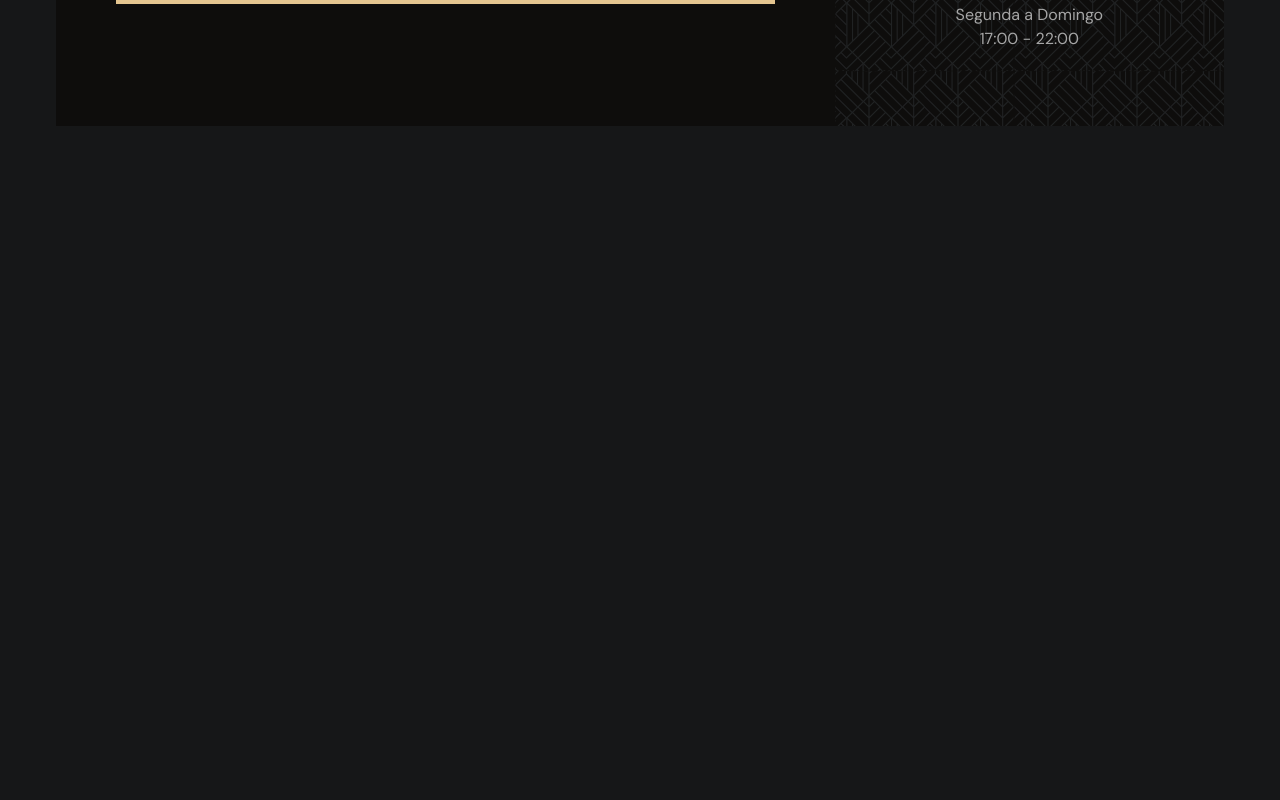
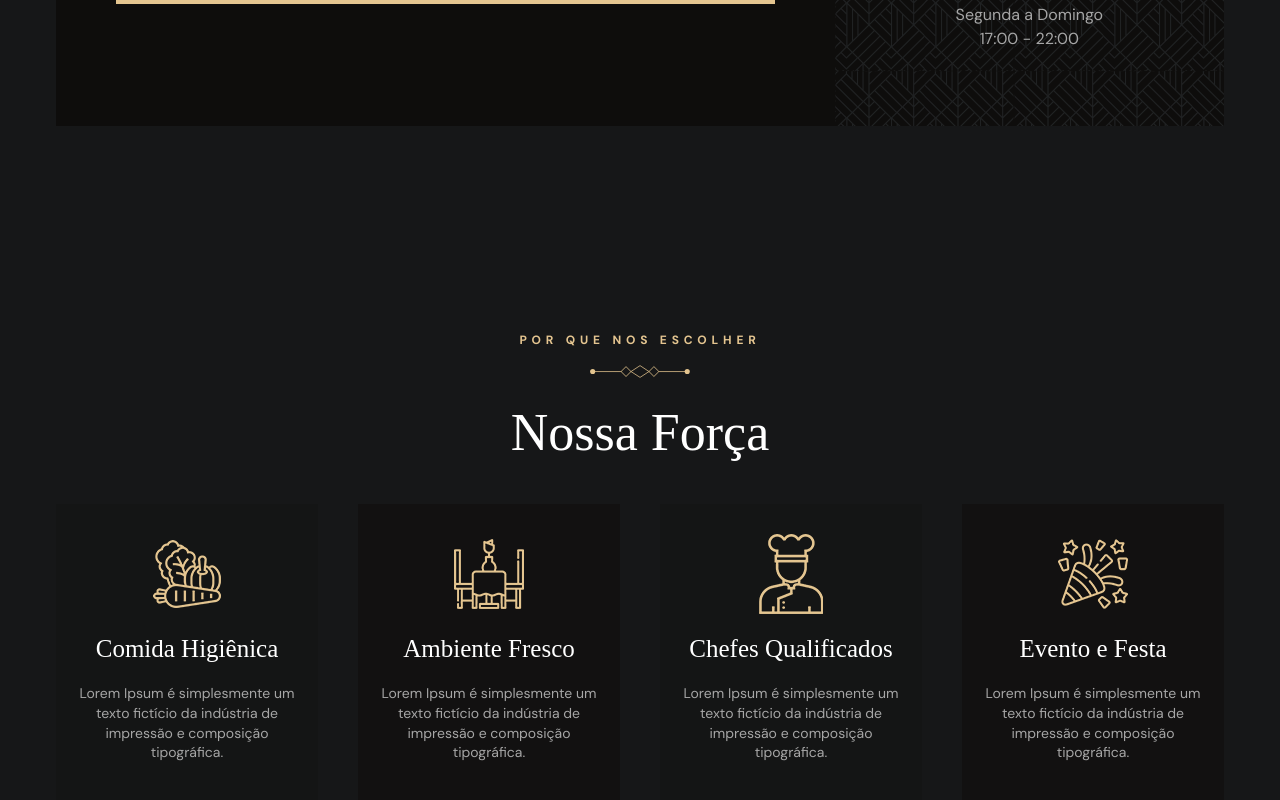
Before and after one commit to LucasDiello/React-Restaurant, a React (Vite) app: page / in a window 1280 px wide. Shown: the part 6094-6894 px from the top of the page. Before the commit the page ends 6320 px from the top, so only its background shows below. Built offline with nearby package versions, Linux system fonts and the light colour scheme; a web font is replaced by a local one.

Commit message:
feat: add features

```diff
--- a/src/App.jsx
+++ b/src/App.jsx
@@ -9,6 +9,7 @@
 import Menu from './components/Menu'
 import Testimonials from './components/Testimonials'
 import Reservation from './components/Reservation'
+import Features from './components/Features'
 
 function App() {
 
@@ -43,6 +44,7 @@
     <Menu />
     <Testimonials />
     <Reservation />
+    <Features />
     </div>
   )
 }
--- /dev/null
+++ b/src/components/Features.jsx
@@ -0,0 +1,87 @@
+import icon1 from '../assets/images/features-icon-1.png';
+import icon2 from '../assets/images/features-icon-2.png';
+import icon3 from '../assets/images/features-icon-3.png';
+import icon4 from '../assets/images/features-icon-4.png';
+import shape7 from '../assets/images/shape-7.png';
+import shape8 from '../assets/images/shape-8.png';
+
+const Features = () => {
+  return (
+    <section className="section features text-center" aria-label="features">
+      <div className="container">
+
+        <p className="section-subtitle label-2">Por que nos escolher</p>
+
+        <h2 className="headline-1 section-title">Nossa Força</h2>
+
+        <ul className="grid-list">
+
+          <li className="feature-item">
+            <div className="feature-card">
+
+              <div className="card-icon">
+                <img src={icon1}
+                 width="100" height="80" loading="lazy" alt="ícone" />
+              </div>
+
+              <h3 className="title-2 card-title">Comida Higiênica</h3>
+
+              <p className="label-1 card-text">Lorem Ipsum é simplesmente um texto fictício da indústria de impressão e composição tipográfica.</p>
+
+            </div>
+          </li>
+
+          <li className="feature-item">
+            <div className="feature-card">
+
+              <div className="card-icon">
+                <img src={icon2} width="100" height="80" loading="lazy" alt="ícone" />
+              </div>
+
+              <h3 className="title-2 card-title">Ambiente Fresco</h3>
+
+              <p className="label-1 card-text">Lorem Ipsum é simplesmente um texto fictício da indústria de impressão e composição tipográfica.</p>
+
+            </div>
+          </li>
+
+          <li className="feature-item">
+            <div className="feature-card">
+
+              <div className="card-icon">
+                <img src={icon3} width="100" height="80" loading="lazy" alt="ícone" />
+              </div>
+
+              <h3 className="title-2 card-title">Chefes Qualificados</h3>
+
+              <p className="label-1 card-text">Lorem Ipsum é simplesmente um texto fictício da indústria de impressão e composição tipográfica.</p>
+
+            </div>
+          </li>
+
+          <li className="feature-item">
+            <div className="feature-card">
+
+              <div className="card-icon">
+                <img src={icon4} width="100" height="80" loading="lazy" alt="ícone" />
+              </div>
+
+              <h3 className="title-2 card-title">Evento e Festa</h3>
+
+              <p className="label-1 card-text">Lorem Ipsum é simplesmente um texto fictício da indústria de impressão e composição tipográfica.</p>
+
+            </div>
+          </li>
+
+        </ul>
+
+        <img src={shape7} width="208" height="178" loading="lazy" alt="forma" className="shape shape-1" />
+
+        <img src={shape8} width="120" height="115" loading="lazy" alt="forma" className="shape shape-2" />
+
+      </div>
+    </section>
+  );
+};
+
+export default Features;
```
